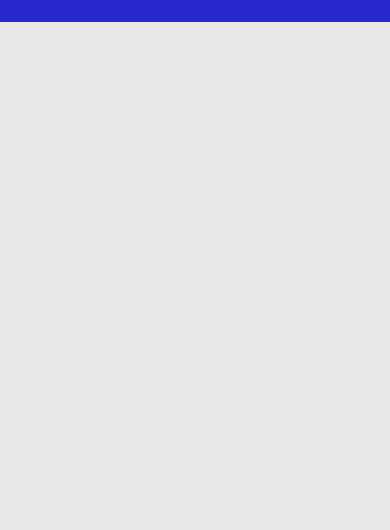
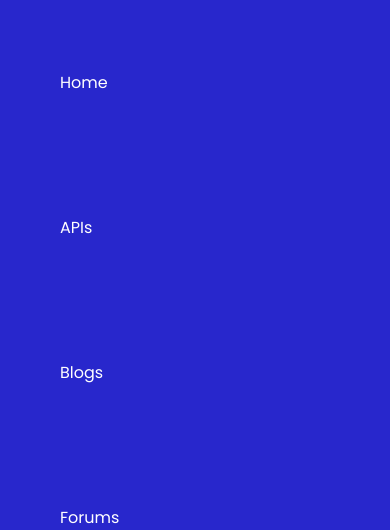
Before and after one commit to BishalNandi/iNEURON-PROJECT09, a website: page index.html in a window 390 px wide. Shown: the part 1555-2085 px from the top of the page. Before the commit the page ends 1634 px from the top, so only its background shows below. Drawn offline with Linux system fonts and the light colour scheme.

Commit message:
latest update

```diff
--- a/index.html
+++ b/index.html
@@ -171,7 +171,7 @@
         <!-- Download -->
         <div class="footer-section">
             <div class="footer-left">
-                <img class="footer-logo"src="./images/Logo.png" alt="">
+                <img class="footer-logo"src="./images/Logo.png" alt="" class="foot-logo">
                 <ul class="list">
                     <li class="list-items">@lopemipsum</li>
                     <li class="list-items">Home</li>
--- a/style.css
+++ b/style.css
@@ -550,4 +550,28 @@
 
 
   }
+
+  .footer-right{
+    display: none;
+  }
+
+  .footer-left{
+    display: flex;
+    flex-wrap: wrap;
+  }
+
+  .list{
+    display: flex;
+    flex-wrap: wrap;
+  }
+
+  .footer-section{
+    height: 100%;
+    margin-top: 50px;
+  }
+
+  .download-section{
+    display: none;
+  }
+
 }
```
